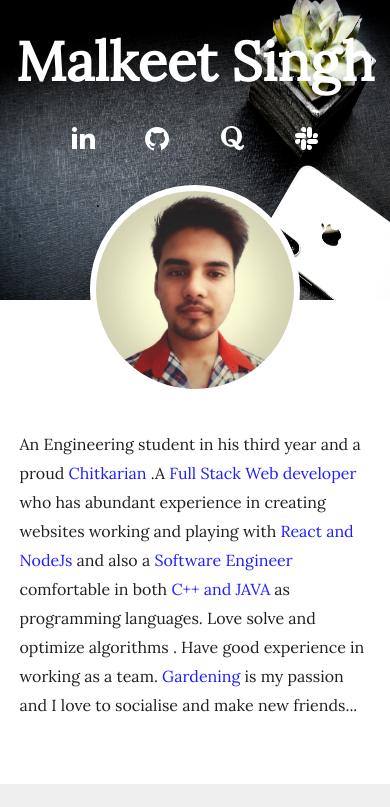
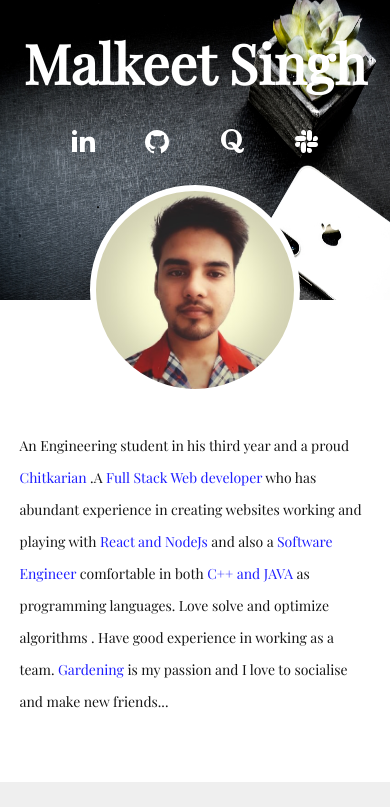
Before and after one commit to MalkeetSingh01/portfolio-1, a plain HTML site: page index.html in a window 390 px wide. Shown: the top 807 px of the page. Drawn offline with nearby package versions, Linux system fonts and the light colour scheme.

Commit message:
Update index.css
font changes

```diff
--- a/index.css
+++ b/index.css
@@ -1,11 +1,14 @@
 @import url('https://fonts.googleapis.com/css2?family=Lora &display=swap');
 /* @import url('https://fonts.googleapi.com/css2?family=Mukta:wght@300&display=swap'); */
+@import url('https://fonts.googleapis.com/css2?family=Mukta:wght@300&family=Playfair+Display&display=swap');
 
 * {
     box-sizing: border-box;
     padding: 0;
     margin: 0;
-    font-family: Lora;
+    /* font-family: Lora; */
+    font-family: 'Mukta', sans-serif;
+font-family: 'Playfair Display', serif;
 }
 html,body{
     /* font-size: 62.5%; */
@@ -22,7 +25,7 @@ html{
 #sec-1 {
     /* max-width: 100vw !impor3nt;  */
     background-image: url("./images/bg361.jpg");
-    filter: blur(0.4px);
+    filter: blur(0.2px);
     background-position: top;
     background-repeat: no-repeat;
     background-size: cover;
@@ -481,11 +484,11 @@ input:focus{
     }
     #intro, .para p{
         width: 90%;
-        line-height: 29px;
-        font-size: 16px !important;
+        line-height: 32px !important;
+        font-size: 14px !important;
         font-weight: 400 !important;
         /* margin-top:0rem !important; */
-        color:#202020 !important;
+        color:#151515 !important;
     }
     h2{
         font-size: 2rem;
```
